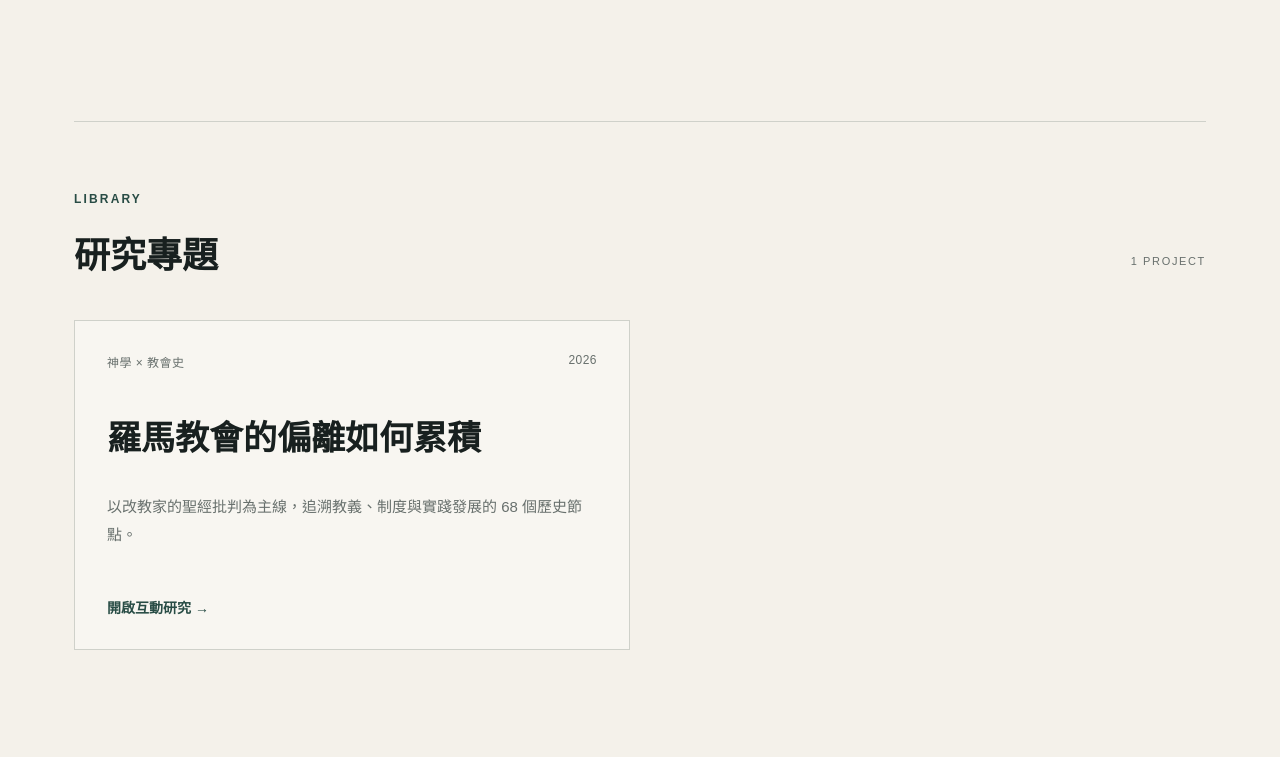
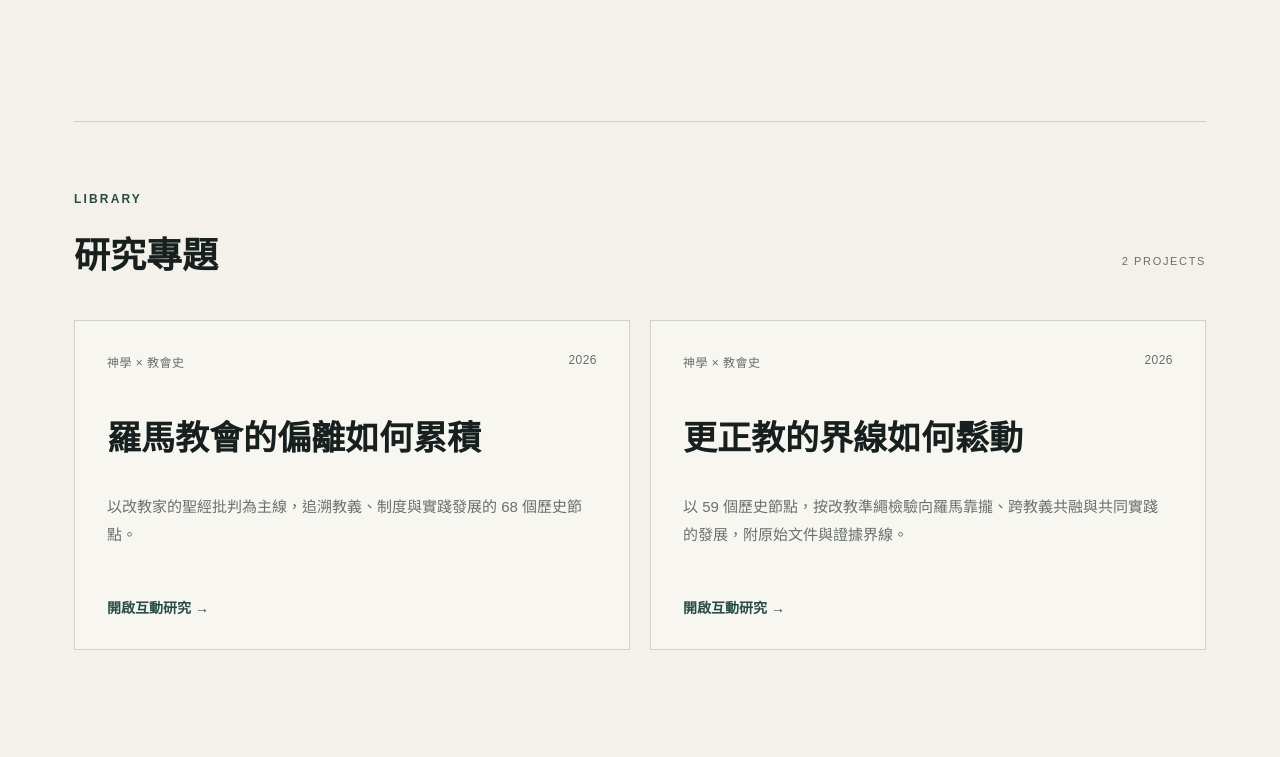
Before and after one commit to koehhian/study, a plain HTML site: page index.html in a window 1280 px wide. Shown: the part 530-1287 px from the top of the page. Drawn offline with Linux system fonts and the light colour scheme.

Commit message:
Update index.html

```diff
--- a/index.html
+++ b/index.html
@@ -19,12 +19,18 @@
       <p class="lead">神學、歷史、數學、科學與技術。每個專題可以保有自己的視覺語言；入口、資訊架構與出版規則維持一致。</p>
     </section>
     <section class="library" id="library">
-      <div class="section-head"><div><p class="eyebrow">LIBRARY</p><h2>研究專題</h2></div><p class="count">1 PROJECT</p></div>
+      <div class="section-head"><div><p class="eyebrow">LIBRARY</p><h2>研究專題</h2></div><p class="count">2 PROJECTS</p></div>
       <div class="grid">
         <a class="card" href="reformation/">
           <div class="card-meta"><span>神學 × 教會史</span><span>2026</span></div>
           <h3>羅馬教會的偏離如何累積</h3>
           <p>以改教家的聖經批判為主線，追溯教義、制度與實踐發展的 68 個歷史節點。</p>
+          <span class="enter">開啟互動研究 →</span>
+        </a>
+        <a class="card" href="protestant_backwards/protestant_backwards.html">
+          <div class="card-meta"><span>神學 × 教會史</span><span>2026</span></div>
+          <h3>更正教的界線如何鬆動</h3>
+          <p>以 59 個歷史節點，按改教準繩檢驗向羅馬靠攏、跨教義共融與共同實踐的發展，附原始文件與證據界線。</p>
           <span class="enter">開啟互動研究 →</span>
         </a>
       </div>
```
